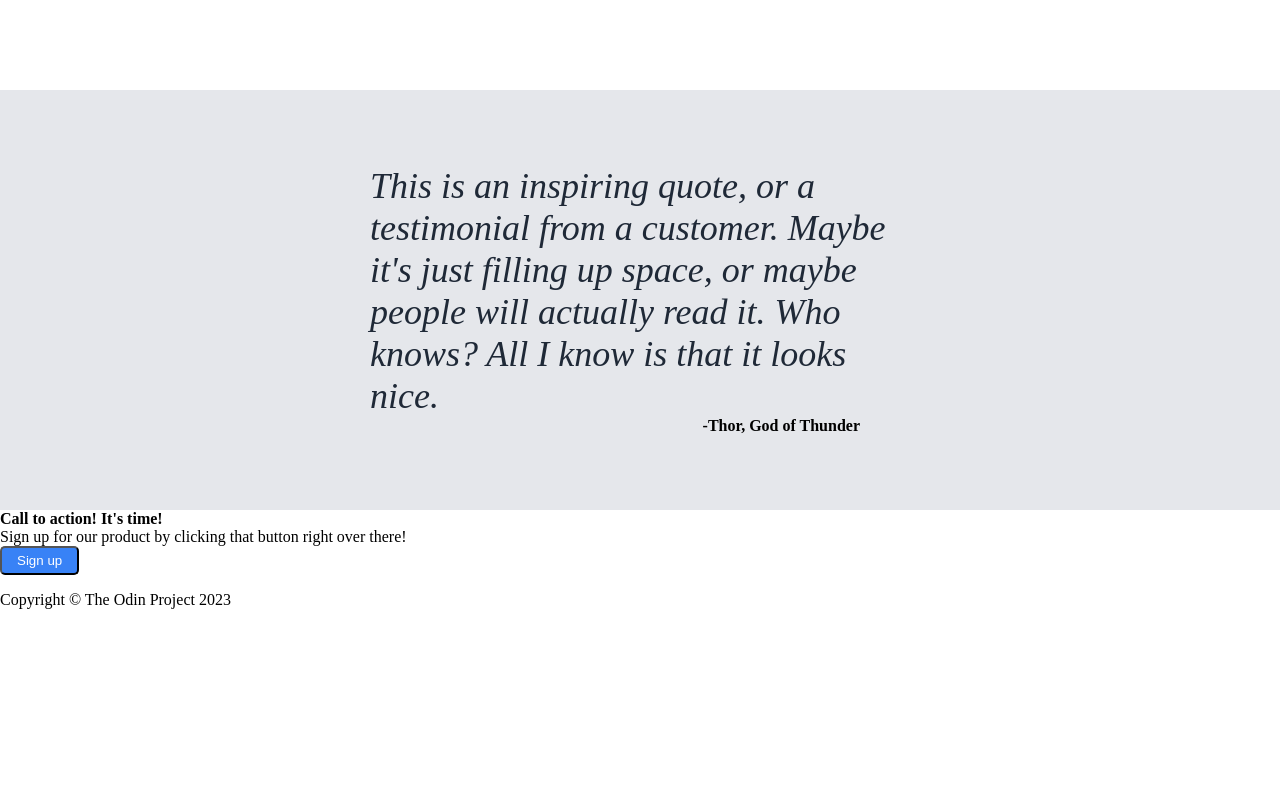
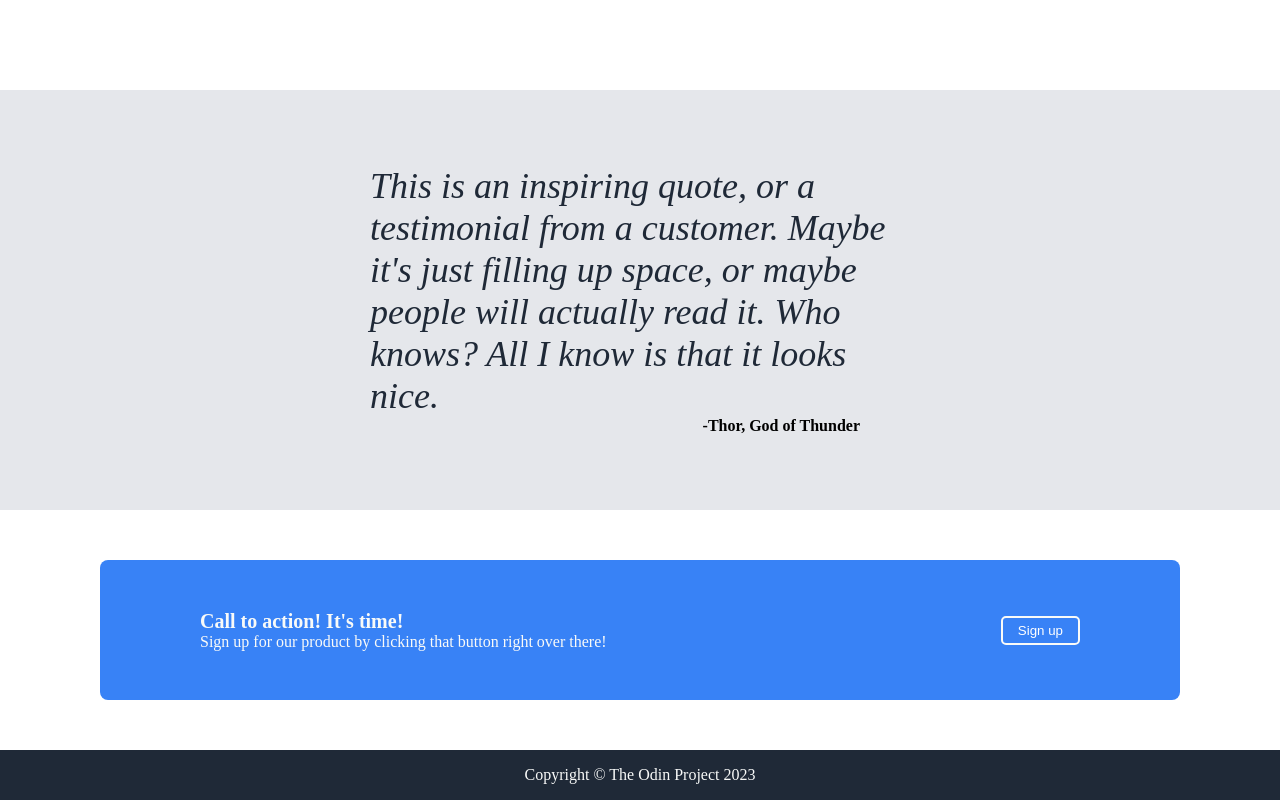
Before and after one commit to Elzango/landing_page_odin, a plain HTML site: page index.html in a window 1280 px wide. Shown: the part 957-1757 px from the top of the page. Before the commit the page ends 1582 px from the top, so only its background shows below. Drawn offline with Linux system fonts and the light colour scheme.

Commit message:
Add all required styling
The landing page now is completed by adding the reminder of the styling for the
last part of the main section and the footer.

```diff
--- a/style.css
+++ b/style.css
@@ -125,7 +125,7 @@ button {
 	width: 135px;
 	height: 135px;
 	border: 5px solid #3882F6;
-       	border-radius: 10px;
+       	border-radius: 8px;
 }
 
 .text {
@@ -146,7 +146,7 @@ button {
 .quote {
 	font-size: 36px;
 	font-style: italic;
-	font-weight: 100;
+	font-weight: 50;
 	color: #1F2937;
 	display: flex;
 	justify-content: center;
@@ -159,3 +159,54 @@ button {
         justify-content: flex-end;
 	padding: 0 50px 0 0;
 }
+
+.main3 {
+	display: flex;
+	justify-content: center;
+	align-content: center;
+	padding: 50px 100px;
+	color: #F9FAF8;
+}
+
+.main3-child {
+	display: flex;
+	justify-content: space-between;
+	gap: 40px;
+	background-color: #3882F6;
+	border-radius: 8px;
+	width: 1000px;
+	height: 100px;
+	padding: 20px 100px;
+}
+
+.right-child {
+	display: flex;
+	justify-content: center;
+	align-items: center;
+}
+
+button {
+	border-radius: 5px;
+	padding: 5px 15px;
+	border: 2px solid #F9FAF8;
+	font-weight: 400;
+}
+
+.left-child {
+	display: flex;
+	justify-content: center;
+	flex-direction: column;
+}
+
+.left-child-heading {
+	font-size: 20px;
+	font-weight: 300;
+}
+
+.footer {
+	display: flex;
+	justify-content: center;
+	align-items: center;
+	background-color: #1F2937;
+	color: #F9FAF9;
+}
```
